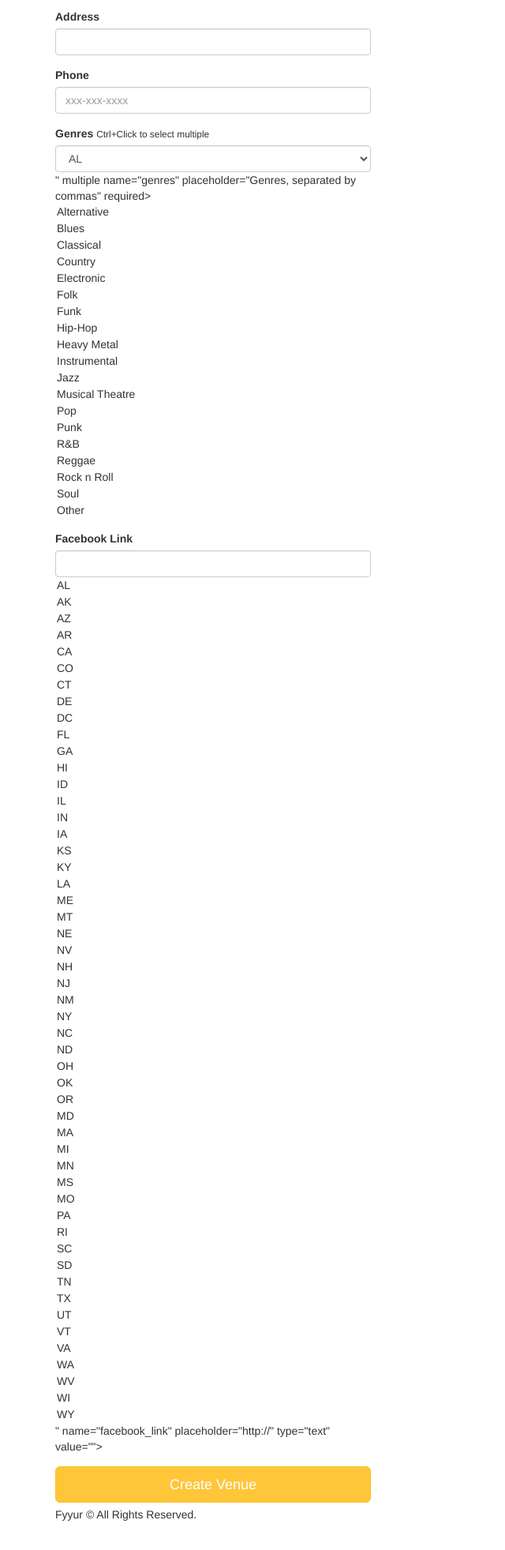
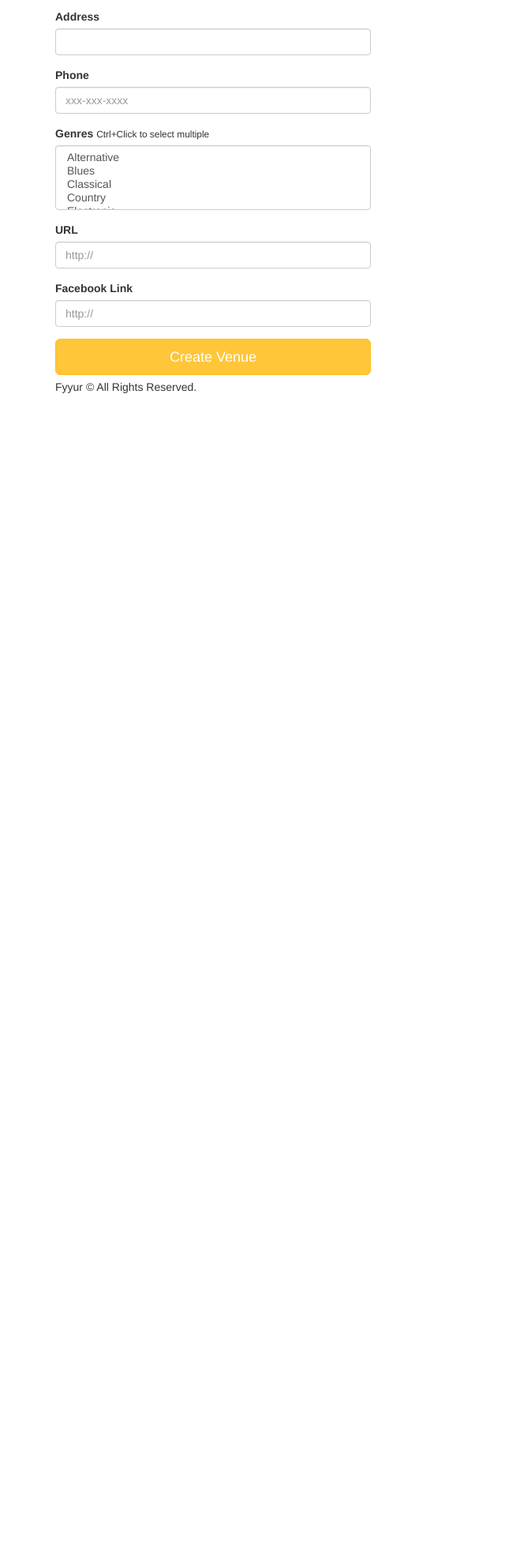
Before and after one commit to eleanorthomas/fyyur_app, a Flask app: page /venues/create in a window 1280 px wide. Shown: the part 273-2236 px from the top of the page at 79% size, without its empty margins (0-640 px from the left). After the commit the page ends 771 px from the top, so only its background shows below. Run offline with Flask 2, Linux system fonts and the light colour scheme; some libraries are stand-ins or nearby versions.

Commit message:
Fix forms

```diff
--- a/app.py
+++ b/app.py
@@ -239,9 +239,7 @@ def create_venue_submission():
     address = request.form['address']
     phone = request.form['phone']
     genres = request.form['genres']
-    # TODO: add this to form
-    url = ""
-    # url = request.form['url']
+    url = request.form['url']
     image_link = request.form['image_link']
     facebook_link = request.form['facebook_link']
 
@@ -460,9 +458,7 @@ def create_artist_submission():
     state = request.form['state']
     phone = request.form['phone']
     genres = request.form['genres']
-    # TODO: add this to form
-    url = ""
-    # url = request.form['url']
+    url = request.form['url']
     image_link = request.form['image_link']
     facebook_link = request.form['facebook_link']
 
--- a/forms.py
+++ b/forms.py
@@ -112,6 +112,9 @@ class VenueForm(Form):
             ('Other', 'Other'),
         ]
     )
+    url = StringField(
+        'url', validators=[URL()]
+    )
     facebook_link = StringField(
         'facebook_link', validators=[URL()]
     )
@@ -209,6 +212,9 @@ class ArtistForm(Form):
             ('Other', 'Other'),
         ]
     )
+    url = StringField(
+        'url', validators=[URL()]
+    )
     facebook_link = StringField(
         'facebook_link', validators=[URL()]
     )
--- a/templates/forms/new_venue.html
+++ b/templates/forms/new_venue.html
@@ -30,12 +30,16 @@
       <div class="form-group">
         <label for="genres">Genres</label>
         <small>Ctrl+Click to select multiple</small>
-        {{ form.genres(class_ = 'form-control', placeholder='Genres, separated by commas', id=form.state, autofocus = true) }}
+        {{ form.genres(class_ = 'form-control', placeholder='Genres, separated by commas', autofocus = true) }}
       </div>
       <div class="form-group">
-          <label for="genres">Facebook Link</label>
-          {{ form.facebook_link(class_ = 'form-control', placeholder='http://', id=form.state, autofocus = true) }}
-        </div>
+          <label for="url">URL</label>
+          {{ form.url(class_ = 'form-control', placeholder='http://', autofocus = true) }}
+      </div>
+      <div class="form-group">
+          <label for="facebook_link">Facebook Link</label>
+          {{ form.facebook_link(class_ = 'form-control', placeholder='http://', autofocus = true) }}
+      </div>
       <input type="submit" value="Create Venue" class="btn btn-primary btn-lg btn-block">
     </form>
   </div>
```
Also changed, not shown: templates/forms/new_artist.html (+8 -4 lines).
